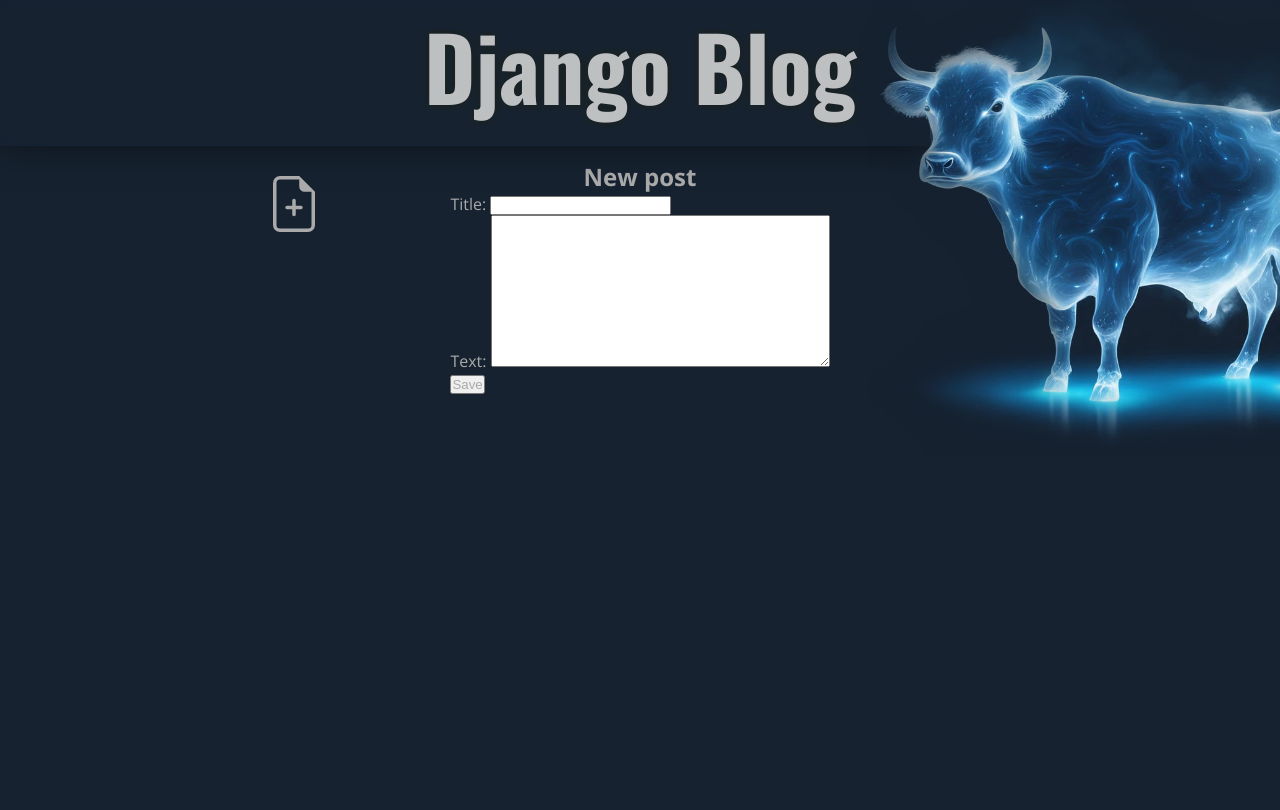
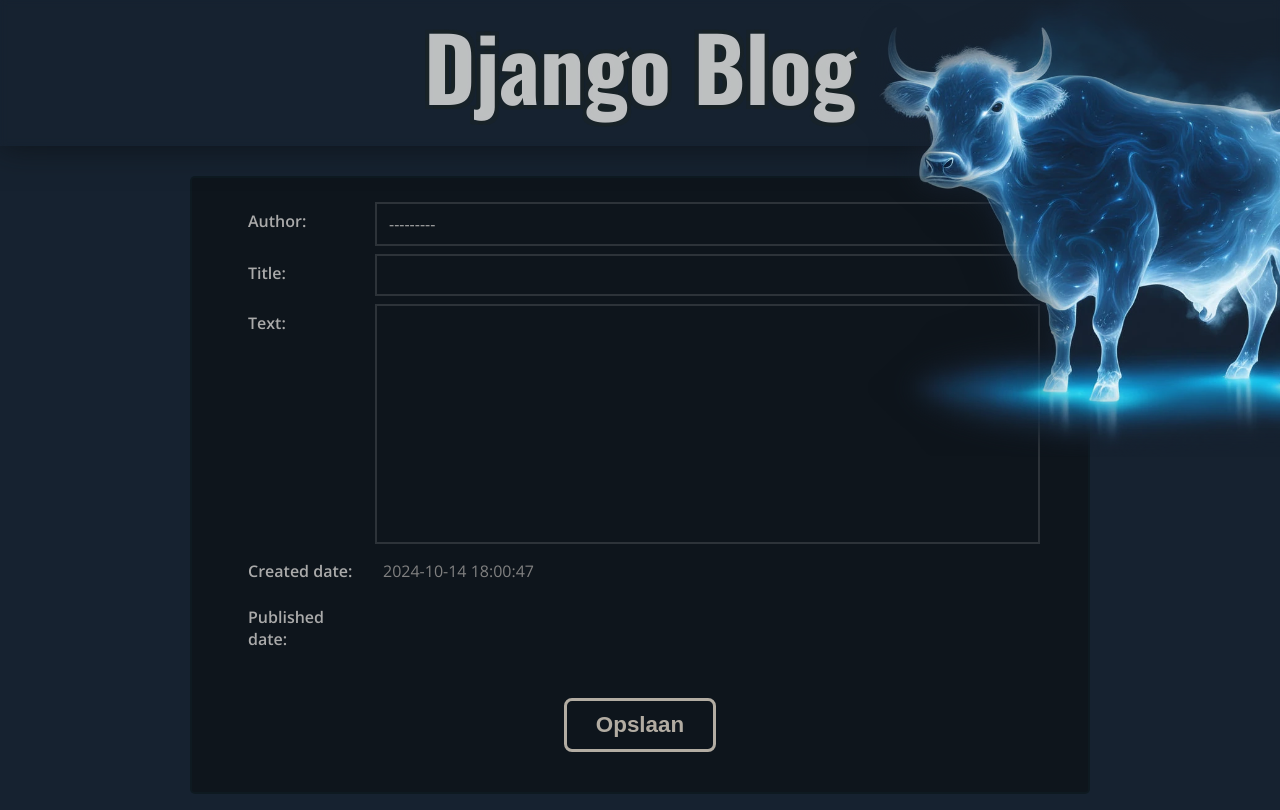
Before and after one commit to Querp/my-first-blog, a Django app: page /post/new/ in a window 1280 px wide. Before the commit the page ends 438 px from the top, so only its background shows below. Run offline with Django 4.2, Linux system fonts and the light colour scheme; data comes from the database, SQL or seed files in the repository; both versions use the stored data as it was after the commit; parts of the project's set-up code (start-up, migrations or seed data) failed here and were passed over.

Commit message:
added CSS for edit/new post

```diff
--- a/blog/forms.py
+++ b/blog/forms.py
@@ -6,4 +6,5 @@ class PostForm(forms.ModelForm):
 
     class Meta:
         model = Post
-        fields = ('title', 'text')
+        # fields = ('author', 'title', 'text', 'created_date', 'published_date')
+        fields = '__all__'
--- a/blog/models.py
+++ b/blog/models.py
@@ -5,6 +5,7 @@ from django.utils import timezone
 
 class Post(models.Model):
     author = models.ForeignKey(settings.AUTH_USER_MODEL, on_delete=models.CASCADE, blank=True, null=True)
+    # author = models.ForeignKey(settings.AUTH_USER_MODEL, on_delete=models.CASCADE)
     title = models.CharField(max_length=200)
     text = models.TextField()
     created_date = models.DateTimeField(default=timezone.now)
--- a/blog/static/blog/css/blog.css
+++ b/blog/static/blog/css/blog.css
@@ -76,9 +76,10 @@ header {
   }
   a.top-menu {
     position: absolute;
-    inset: 0.6rem auto auto calc(50% + 0px + 35vw);
+    inset: 0.6rem auto auto calc(50% + 35vw);
     /* inset: 2rem auto auto calc(50% - 374px); */
-    transform: translate(0, 9rem);
+    transform: translate(0, 16rem);
+
     svg {
       /* color: rgba(245, 245, 245, 0.75); */
       width: 3.5rem;
@@ -101,12 +102,10 @@ main {
 }
 
 article.post {
-  &:has(h2 a:hover){
+  &:has(h2 a:hover),
+  &:has(svg:hover){
     box-shadow: 0 0 0 3px var(--hover-clr);
   }
-  /* &:first-child.post{
-    background: #08090ac6;
-  } */
   position: relative;
   width: 100%;
   max-width: 600px;
@@ -160,9 +159,76 @@ article.post {
   }
 }
 
+
+
+form.post-form {
+  width: 100%;
+  max-width: 900px;
+  padding: 1.5rem 3rem 2.5rem 3rem;
+  margin: 1rem 0;
+  background: #08090a7c;
+  border: 2px solid hsla(188, 100%, 50%, 0.02);
+  border-radius: 5px;
+  >p{
+    display: grid;
+    grid-template-columns: 135px 1fr;
+    min-height: 2rem;
+    margin-bottom: 0.5rem;
+    label {
+      font-weight: 600;
+      padding: 0.5rem;
+    }
+    label + *{
+      background: none;
+      font-size: 1rem;
+      font-family: inherit;
+      border: none;
+      border: 2px rgba(218, 218, 218, 0.15) solid;
+      padding: 0.5rem;
+      /* border-radius: 0.5rem; */
+      resize: none;
+      /* &#id_author, */
+      &#id_created_date,
+      &#id_published_date {
+        color: grey;
+        border: none;
+        pointer-events: none;
+      }
+    }
+  }
+  button[type='submit']{
+    padding: 0.7rem 1.8rem;
+    border: 3px rgb(178, 172, 162) solid;
+    border-radius: 0.5rem;
+    color: inherit;
+    color: rgb(178, 172, 162);
+    background: none;
+    font-size: 1.4rem;
+    font-weight: 600;
+    margin: 2.5rem auto 0 auto;
+    display: block;
+    &:hover {
+      color: var(--hover-clr);
+      border-color: var(--hover-clr);
+      cursor: pointer;
+    }
+
+  }
+  &:has(button[type='submit']:hover){
+    box-shadow: 0 0 0 3px var(--hover-clr);
+  }
+}
+
+
+body:has(form.post-form) header a.top-menu{
+  display: none;
+  left: calc(50% - 524px);
+}
+
 @media only screen and (min-width: 750px) {
   header a.top-menu {
     inset: 2rem auto auto calc(50% - 305px);
     left: calc(50% - 374px);
+    transform: translate(0, 9rem);
   }
 }
--- a/blog/templates/blog/base.html
+++ b/blog/templates/blog/base.html
@@ -16,9 +16,9 @@
   <body>
 
     <header>
-      <h1><a href="/">Django Blog</a></h1>
+      <h1><a href="/" title="Startpagina">Django Blog</a></h1>
       <img src="{% static 'blog/img/cow.webp' %}" alt="">
-      <a href="{% url 'post_new' %}" class="top-menu">
+      <a href="{% url 'post_new' %}" class="top-menu" title="Nieuw Artikel">
         {% include './icons/file-earmark-plus.svg' %}
       </a>
     </header>
--- a/blog/templates/blog/post_detail.html
+++ b/blog/templates/blog/post_detail.html
@@ -3,7 +3,7 @@
 {% block content %}
     <article class="post">
         <aside class="actions">
-            <a class="btn btn-secondary" href="{% url 'post_edit' pk=post.pk %}">
+            <a class="btn btn-secondary" href="{% url 'post_edit' pk=post.pk %}" title="Artikel Bewerken">
               {% include './icons/pencil-fill.svg' %}
             </a>
         </aside>
--- a/blog/templates/blog/post_edit.html
+++ b/blog/templates/blog/post_edit.html
@@ -1,9 +1,11 @@
 {% extends 'blog/base.html' %}
 
 {% block content %}
-    <h2>New post</h2>
+    {% comment %} <h2>New post</h2> {% endcomment %}
     <form method="POST" class="post-form">{% csrf_token %}
+        {% comment %} <p>{{ form.title.label_tag }} {{ form.title }}</p> {% endcomment %}
+        {% comment %} <p>{{ form.text.label_tag }} {{ form.text }}</p> {% endcomment %}
         {{ form.as_p }}
-        <button type="submit" class="save btn btn-secondary">Save</button>
+        <button type="submit" class="save btn btn-secondary">Opslaan</button>
     </form>
 {% endblock %}
--- a/blog/templates/blog/post_list.html
+++ b/blog/templates/blog/post_list.html
@@ -3,7 +3,7 @@
 {% block content %}
     {% for post in posts %}
         <article class="post">
-            <h2><a href="{% url 'post_detail' pk=post.pk %}">{{ post.title }}</a></h2>
+            <h2><a href="{% url 'post_detail' pk=post.pk %}" title="Bekijk Artikel">{{ post.title }}</a></h2>
             <time class="date">
                 {{ post.published_date }}
             </time>
```
Also changed, not shown: blog/migrations/0003_alter_post_author.py (added), blog/migrations/0004_alter_post_author.py (added), blog/views.py (line endings or trailing spaces), db.sqlite3.
